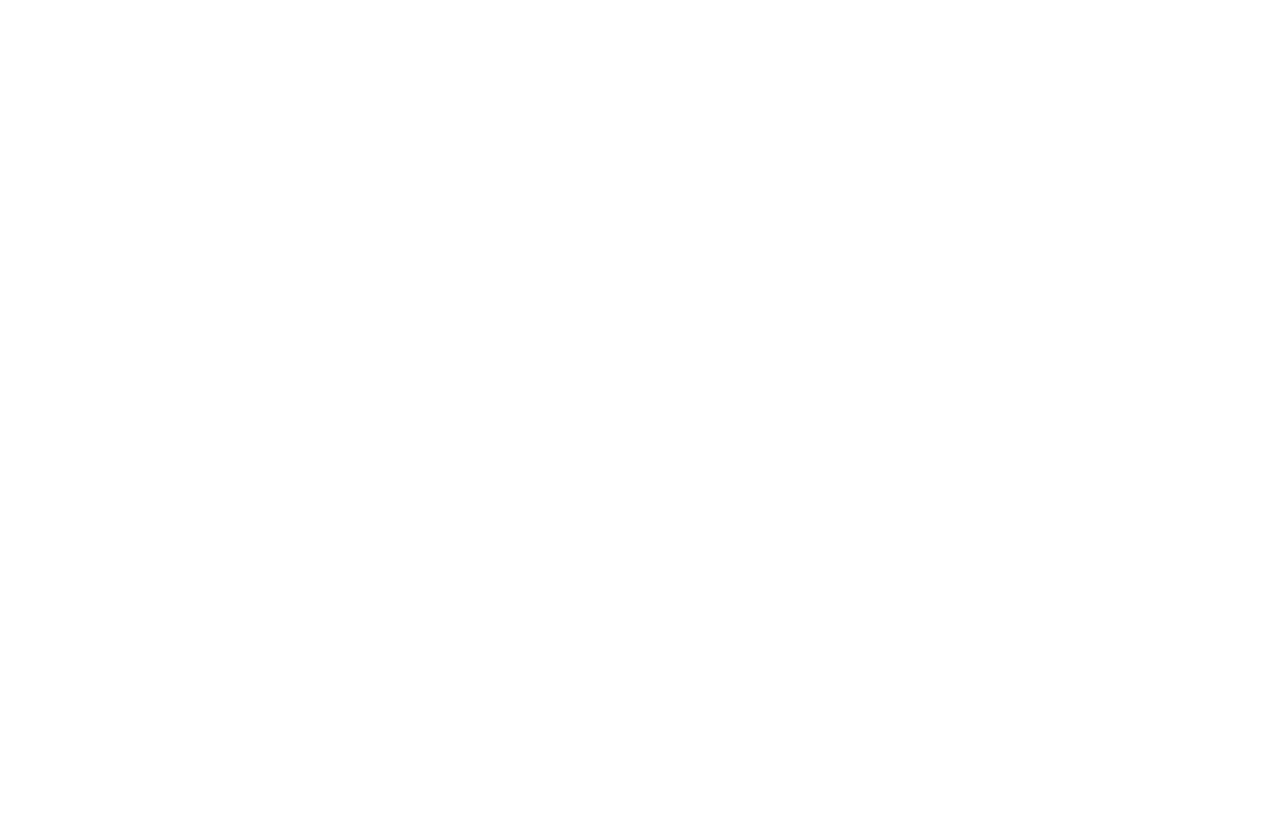
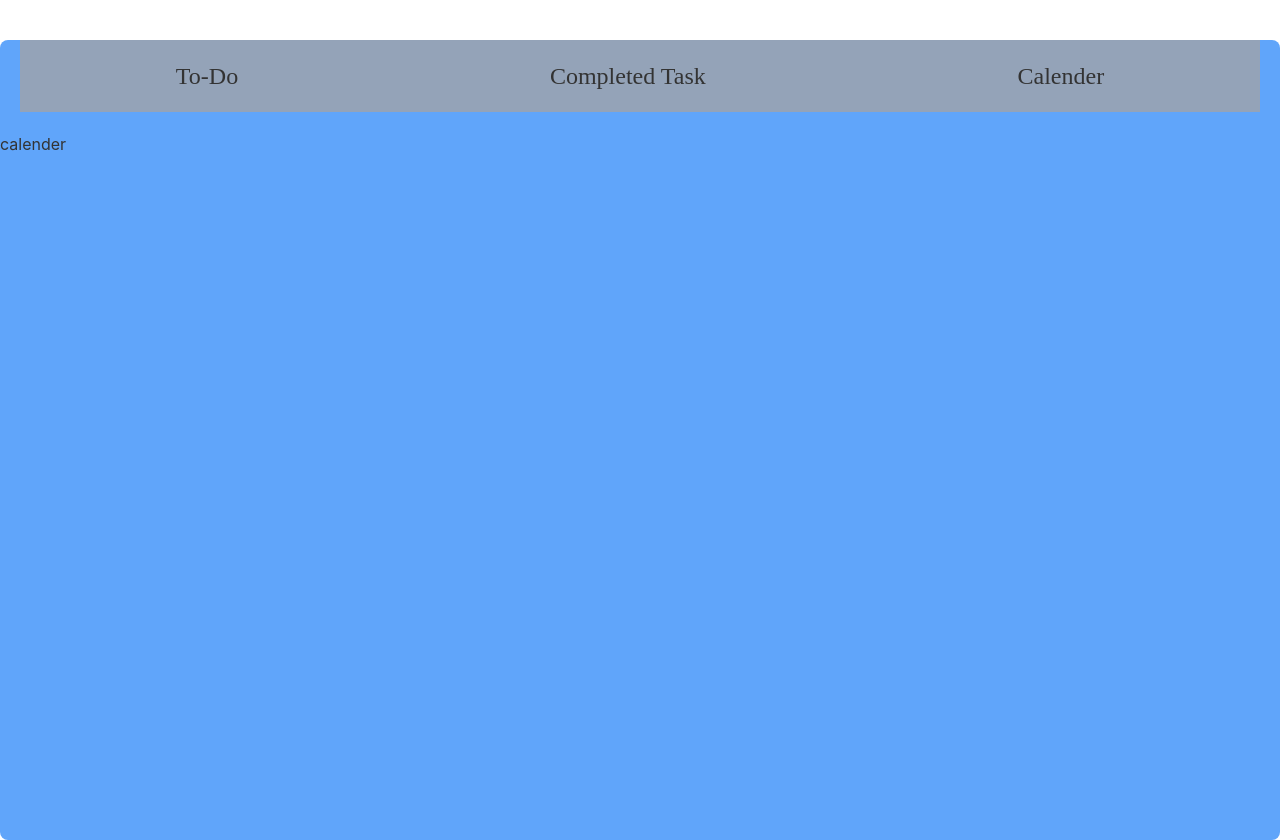
Before and after one commit to mabuhanifa/mern-todo-client-01, a React (Create React App) app: page /calender in a window 1280 px wide. Before the commit the page ends 800 px from the top, so only its background shows below. Built offline with nearby package versions, Linux system fonts and the light colour scheme.

Commit message:
to-do completed and calender added

```diff
--- a/package.json
+++ b/package.json
@@ -9,6 +9,7 @@
     "daisyui": "^2.17.0",
     "react": "^18.2.0",
     "react-dom": "^18.2.0",
+    "react-router-dom": "^6.3.0",
     "react-scripts": "5.0.1",
     "web-vitals": "^2.1.4"
   },
--- a/src/App.js
+++ b/src/App.js
@@ -1,5 +1,20 @@
+import { Route, Routes } from "react-router-dom";
+import Calender from "./component/Calender";
+import Completed from "./component/Completed";
+import Header from "./component/Header";
+import ToDo from "./component/ToDo";
+
 function App() {
-  return <div></div>;
+  return (
+    <div className="max-w-7xl mx-auto bg-blue-400 h-screen rounded-lg">
+      <Header></Header>
+      <Routes>
+        <Route path="/todo" element={<ToDo />} />
+        <Route path="/completed" element={<Completed />} />
+        <Route path="/calender" element={<Calender />} />
+      </Routes>
+    </div>
+  );
 }
 
 export default App;
--- /dev/null
+++ b/src/component/Calender.js
@@ -0,0 +1,5 @@
+const Calender = () => {
+  return <div>calender</div>;
+};
+
+export default Calender;
--- /dev/null
+++ b/src/component/Completed.js
@@ -0,0 +1,5 @@
+const Completed = () => {
+  return <div>completed</div>;
+};
+
+export default Completed;
--- /dev/null
+++ b/src/component/Header.js
@@ -0,0 +1,15 @@
+import { Link } from "react-router-dom";
+
+const Header = () => {
+  return (
+    <div>
+      <div className="flex justify-around items-center text-2xl font-andada   mt-10 bg-slate-400 m-5">
+        <Link to="/todo" className="mx-20 my-5">To-Do</Link>
+        <Link to="/completed" className="mx-20 my-5">Completed Task</Link>
+        <Link to="/calender" className="mx-20 my-5">Calender</Link>
+      </div>
+    </div>
+  );
+};
+
+export default Header;
--- /dev/null
+++ b/src/component/ToDo.js
@@ -0,0 +1,6 @@
+
+const ToDo = () => {
+  return <div>to do</div>;
+};
+
+export default ToDo;
--- a/src/index.css
+++ b/src/index.css
@@ -2,7 +2,7 @@
 @tailwind components;
 @tailwind utilities;
 
-@import url("https://fonts.googleapis.com/css2?family=Andada+Pro:wght@400;700&family=Anonymous+Pro:ital,wght@0,400;0,700;1,400;1,700&family=Cormorant:ital,wght@0,300;0,400;0,700;1,400&family=Cutive+Mono&family=Encode+Sans:wght@100;400;700&family=Fira+Code:wght@300;400;500;600;700&family=Hahmlet:wght@100;400;700&family=Inconsolata:wght@200;300;400;500;600;700;800;900&family=Inter:wght@100;400;700&family=Lato:ital,wght@0,100;0,400;0,700;1,400&family=Nanum+Gothic+Coding&family=Noto+Sans+Mono:wght@100;200;300;400;500;600;700;800;900&family=Nunito:ital,wght@0,400;0,700;1,400&family=Playfair+Display:ital,wght@0,400;0,500;0,600;0,700;0,800;0,900;1,400;1,500;1,600;1,700;1,800;1,900&family=Poppins:ital,wght@0,100;0,400;0,700;1,400&family=Roboto+Slab:wght@100;200;300;400;500;600;700;800;900&family=Source+Code+Pro:ital,wght@0,200;0,300;0,400;0,500;0,600;0,700;0,800;0,900;1,200;1,300;1,400;1,500;1,600;1,700;1,800;1,900&family=Titillium+Web:ital,wght@0,200;0,300;0,400;0,600;0,700;0,900;1,200;1,300;1,400;1,600;1,700&family=Ubuntu+Mono:ital,wght@0,400;0,700;1,400;1,700&display=swap");
+@import url('https://fonts.googleapis.com/css2?family=Andada+Pro:wght@400;700&family=Anonymous+Pro:ital,wght@0,400;0,700;1,400;1,700&family=Cormorant:ital,wght@0,300;0,400;0,700;1,400&family=Cutive+Mono&family=Encode+Sans:wght@100;400;700&family=Fira+Code:wght@300;400;500;600;700&family=Hahmlet:wght@100;400;700&family=Inconsolata:wght@200;300;400;500;600;700;800;900&family=Inter:wght@100;400;700&family=Lato:ital,wght@0,100;0,400;0,700;1,400&family=Lora:ital,wght@0,400;0,500;0,600;0,700;1,400;1,500;1,600;1,700&family=Nanum+Gothic+Coding&family=Noto+Sans+Mono:wght@100;200;300;400;500;600;700;800;900&family=Nunito:ital,wght@0,400;0,700;1,400&family=Playfair+Display:ital,wght@0,400;0,500;0,600;0,700;0,800;0,900;1,400;1,500;1,600;1,700;1,800;1,900&family=Poppins:ital,wght@0,100;0,400;0,700;1,400&family=Roboto+Slab:wght@100;200;300;400;500;600;700;800;900&family=Source+Code+Pro:ital,wght@0,200;0,300;0,400;0,500;0,600;0,700;0,800;0,900;1,200;1,300;1,400;1,500;1,600;1,700;1,800;1,900&family=Titillium+Web:ital,wght@0,200;0,300;0,400;0,600;0,700;0,900;1,200;1,300;1,400;1,600;1,700&family=Ubuntu+Mono:ital,wght@0,400;0,700;1,400;1,700&display=swap');
 
 * {
   margin: 0;
--- a/src/index.js
+++ b/src/index.js
@@ -1,14 +1,18 @@
-import React from 'react';
-import ReactDOM from 'react-dom/client';
-import './index.css';
-import App from './App';
-import reportWebVitals from './reportWebVitals';
+import React from "react";
+import ReactDOM from "react-dom/client";
+import App from "./App";
+import "./index.css";
+import reportWebVitals from "./reportWebVitals";
 
-const root = ReactDOM.createRoot(document.getElementById('root'));
+import { BrowserRouter } from "react-router-dom";
+
+const root = ReactDOM.createRoot(document.getElementById("root"));
 root.render(
-  <React.StrictMode>
-    <App />
-  </React.StrictMode>
+  <BrowserRouter>
+    <React.StrictMode>
+      <App />
+    </React.StrictMode>
+  </BrowserRouter>
 );
 
 // If you want to start measuring performance in your app, pass a function
--- a/tailwind.config.js
+++ b/tailwind.config.js
@@ -5,16 +5,16 @@
       fontFamily: {
         inter: ["Inter", "sans-serif"],
         andada: ["Andada Pro", "serif"],
-        anonymous : ["Anonymous Pro", "monospace"],
+        anonymous: ["Anonymous Pro", "monospace"],
         cormorant: ["Cormorant", "serif"],
-        cutive : ["Cutive Mono", "monospace"],
+        cutive: ["Cutive Mono", "monospace"],
         encode: ["Encode Sans", "sans-serif"],
-        firacode : ["Fira Code", "monospace"],
+        firacode: ["Fira Code", "monospace"],
         hahmlet: ["Hahmlet", "serif"],
         inconsolata: ["Inconsolata", "monospace"],
         lato: ["Lato", "sans-serif"],
         nunito: ["Nunito", "sans-serif"],
-        notosans:["Noto Sans Mono", "monospace"],
+        notosans: ["Noto Sans Mono", "monospace"],
         playfair: ["Playfair Display", "serif"],
         poppins: ["Poppins", "sans-serif"],
         robotoslab: ["Roboto Slab", "serif"],
@@ -22,6 +22,7 @@
         titillium: ["Titillium Web", "sans-serif"],
         nanum: ["Nanum Gothic Coding", "monospace"],
         ubuntu: ["Ubuntu Mono", "monospace"],
+        lora: ["Lora", "serif"],
       },
     },
   },
```
Also changed, not shown: 1 other file (tests, documents, lock files or other folders).
